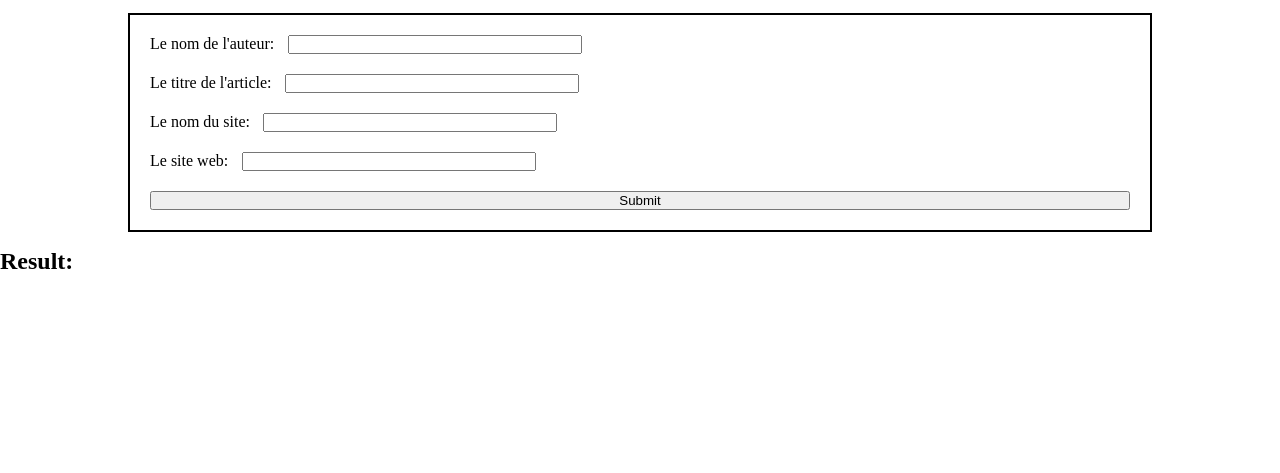
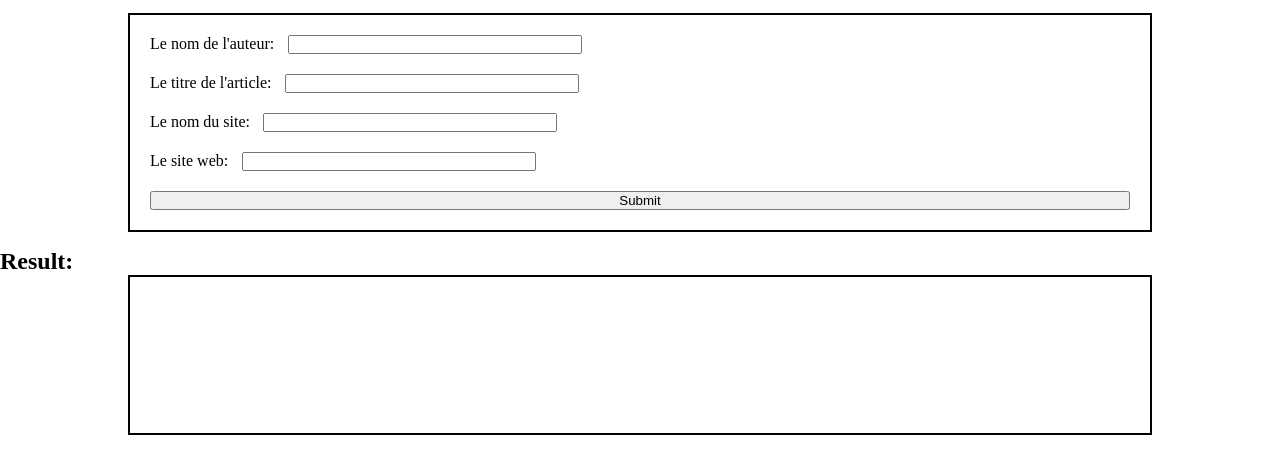
Before and after one commit to onlinemax/onlinemax.github.io, a plain HTML site: page index.html in a window 1280 px wide. Shown: the part 99-572 px from the top of the page. Drawn offline with Linux system fonts and the light colour scheme.

Commit message:
Update index.html

```diff
--- a/index.html
+++ b/index.html
@@ -2,7 +2,7 @@
 <html lang="fr">
   <head>
     <meta charset="utf-8">
-    <meta name="description" content="La page ou l'on met nos sources">
+    <meta name="description" content="La page pour creer les sources">
     <title>Sources</title>
     <link rel="stylesheet" href="style.css">
   </head>
@@ -28,6 +28,6 @@
           <input type="submit">
     </form>
     <h2>Result: </h2>
-    <div class="textbox></div>
+    <div class="textbox"></div>
   </body>
 </html>
```
